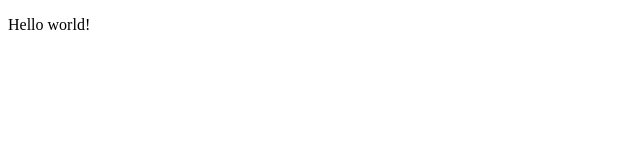
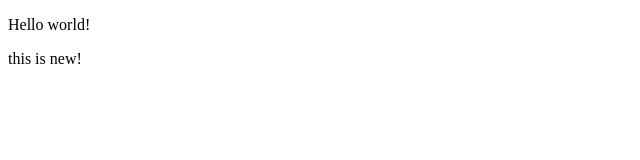
Before and after one commit to EhsanRahbari/SampleGit, a plain HTML site: page index.html in a window 1280 px wide. Shown: the full height of the page, 0-640 px from the left. Drawn offline with Linux system fonts and the light colour scheme.

Commit message:
Update index.html

```diff
--- a/index.html
+++ b/index.html
@@ -7,5 +7,6 @@
 </head>
 <body>
     <p>Hello world!</p>
+    <p>this is new!</p>
 </body>
 </html>
```
